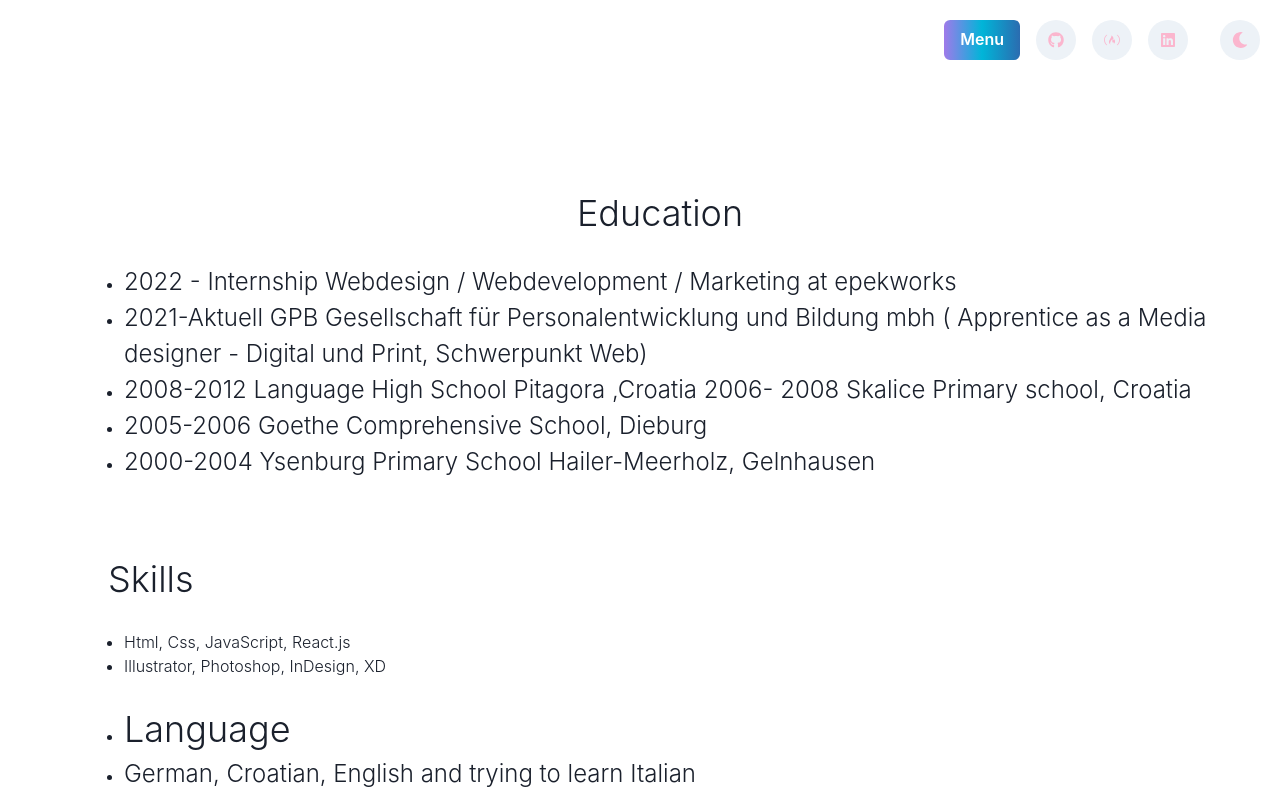
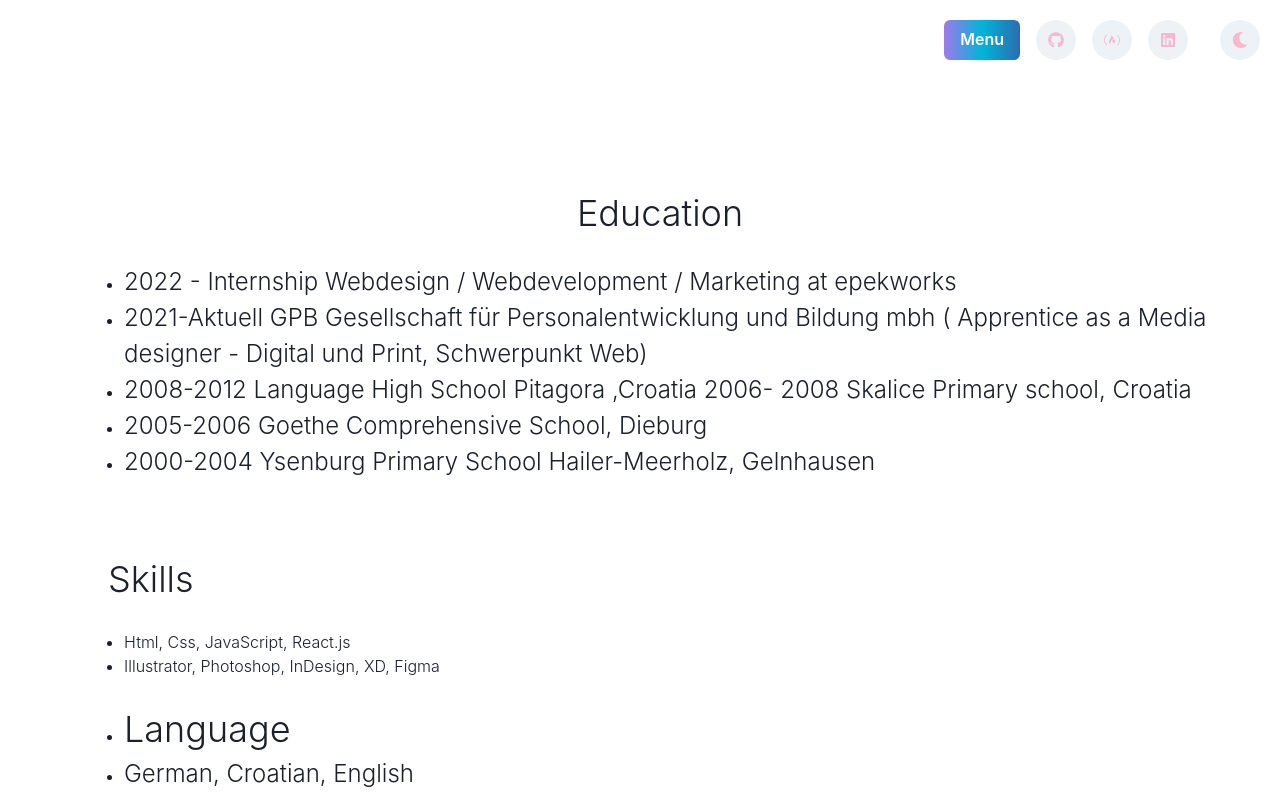
Before and after one commit to mateasportfolio/mtportfolio, a React (Create React App) app: page /aboutme in a window 1280 px wide. Shown: the top 800 px of the page. Built offline with nearby package versions, Linux system fonts and the light colour scheme.

Commit message:
changed style

```diff
--- a/src/pages/AboutMe.js
+++ b/src/pages/AboutMe.js
@@ -138,7 +138,7 @@ const AboutMe = () => {
               fontWeight="light"
               fontFamily="body"
             >
-              Illustrator, Photoshop, InDesign, XD
+              Illustrator, Photoshop, InDesign, XD, Figma
             </Text>
           </ListItem>
           <br />
@@ -160,7 +160,7 @@ const AboutMe = () => {
               fontFamily="body"
               fontWeight="light"
             >
-              German, Croatian, English and trying to learn Italian
+              German, Croatian, English
             </Text>
             <br />
           </ListItem>
```
